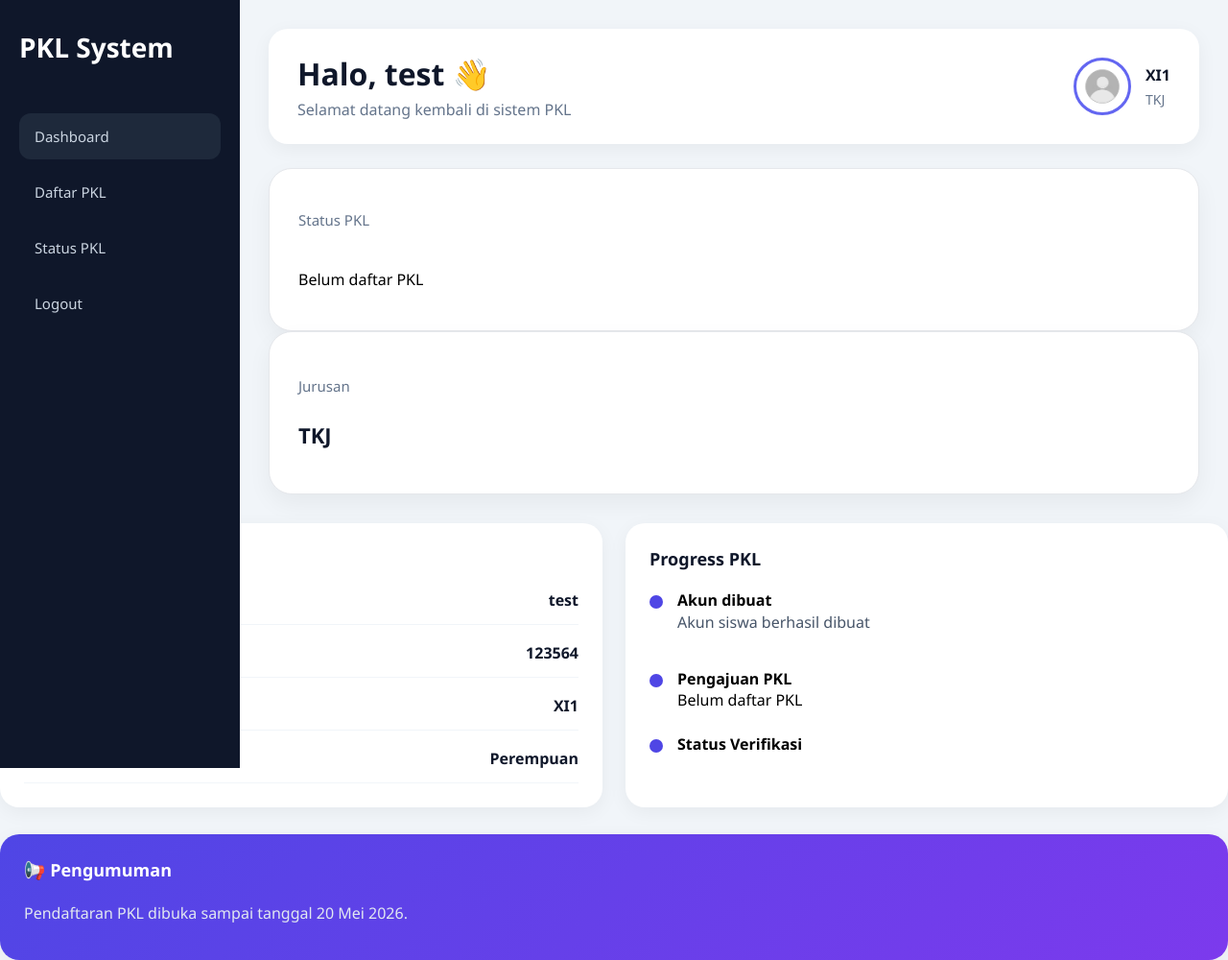
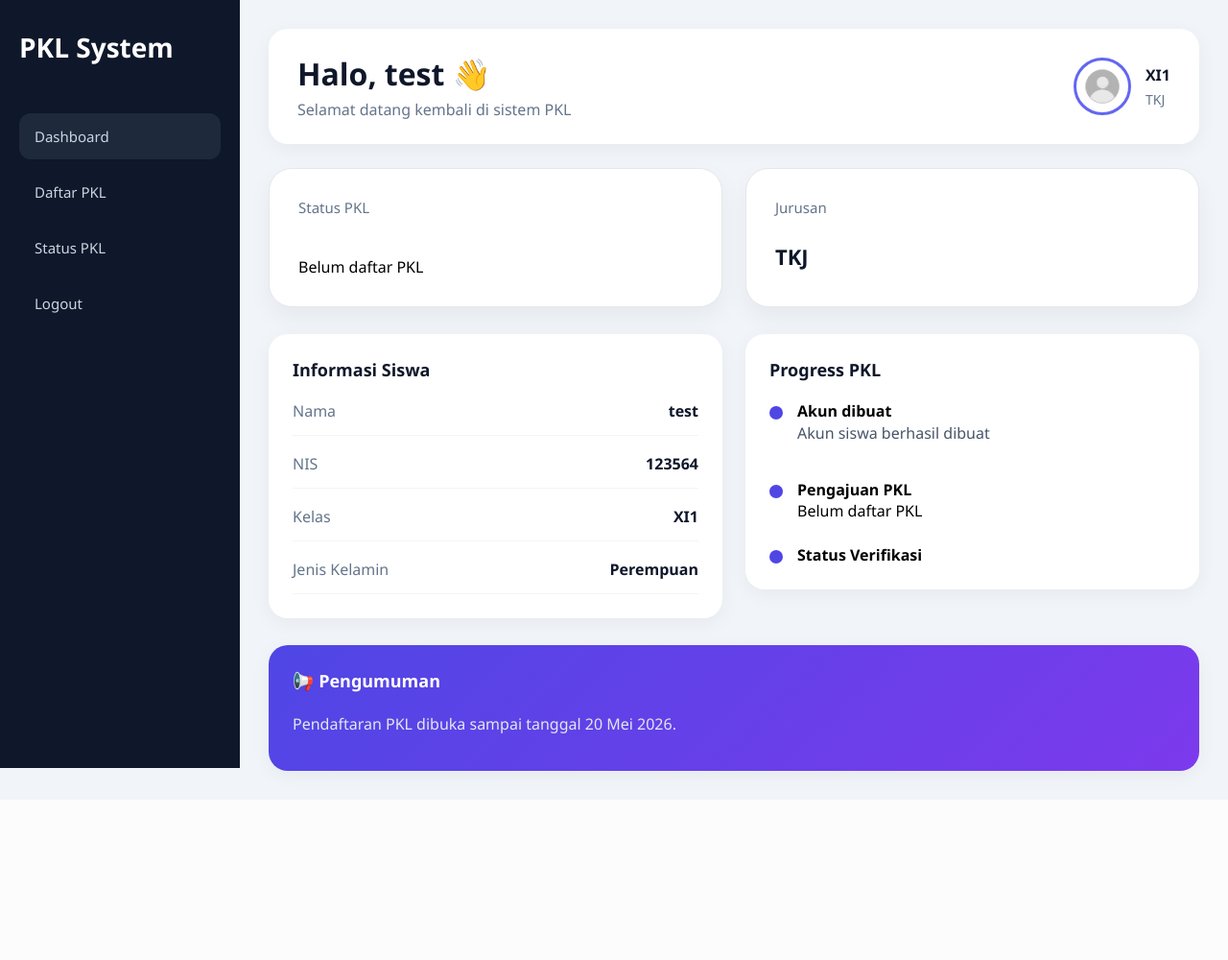
Before and after one commit to Ciciindriani-dot/pkl, a PHP site: page /dashboard/siswa.php in a window 1280 px wide. Shown: the whole page at 96% size. After the commit the page ends 818 px from the top, so only its background shows below. Run offline with PHP 8.4, Linux system fonts and the light colour scheme; a user stored in the database is signed in; data comes from the database, SQL or seed files in the repository.

Commit message:
Perbaiki tampilan dashboard siswa

```diff
--- a/assets/dashboard.css
+++ b/assets/dashboard.css
@@ -1015,8 +1015,6 @@ body{
 
     border:1px solid #e5e7eb;
 
-    min-height:170px;
-
     display:flex;
 
     flex-direction:column;
@@ -1070,6 +1068,10 @@ body{
 
     border-radius:14px;
 
+    margin-top:10px;
+
+    width:100%;
+
 }
 
 .pendaftaran-item strong{
@@ -1106,12 +1108,14 @@ body{
 
         display:grid;
 
-    grid-template-columns:
-    1fr 1fr;
+        grid-template-columns: repeat(2, minmax(0,1fr));
 
         gap:24px;
 
+        align-items:start;
+
         margin-bottom:28px;
+
     }
 
 /* STUDENT INFO */
@@ -1216,55 +1220,18 @@ body{
 
 }
 
-/* =========================
-   INFO GRID
-========================= */
-
 .info-grid{
 
-    display:grid !important;
+    display:grid;
 
-    grid-template-columns:
-    repeat(3,minmax(0,1fr)) !important;
+    grid-template-columns:repeat(2,minmax(0,1fr));
 
-    gap:24px !important;
+    gap:24px;
 
     margin-bottom:28px;
 
     width:100%;
 }
-
-/* CARD */
-
-.siswa-info-card{
-
-    background:white;
-
-    padding:30px;
-
-    border-radius:24px;
-
-    border:1px solid #e5e7eb;
-
-    min-height:170px;
-
-    display:flex;
-
-    flex-direction:column;
-
-    justify-content:center;
-
-    box-shadow:
-    0 10px 25px rgba(0,0,0,.05);
-
-    transition:.3s;
-}
-
-.siswa-info-card:hover{
-
-    transform:translateY(-6px);
-}
-
 /* TEXT */
 
 .siswa-info-card span{
--- a/dashboard/daftar_pkl.php
+++ b/dashboard/daftar_pkl.php
@@ -60,6 +60,7 @@ $semua = $conn->query("
 
 </head>
 <body>
+
 
 <!-- =========================
      SIDEBAR
--- a/dashboard/siswa.php
+++ b/dashboard/siswa.php
@@ -155,13 +155,12 @@ while($row = $queryStatus->fetch_assoc()){
      INFO CARD
 ========================= -->
 
+<div class="info-grid">
+
     <!-- STATUS PKL -->
-
     <div class="siswa-info-card">
 
-    <span>
-        Status PKL
-    </span>
+        <span>Status PKL</span>
 
         <?php if(count($dataPkl) > 0) : ?>
 
@@ -176,9 +175,7 @@ while($row = $queryStatus->fetch_assoc()){
                     <br>
 
                     <span class="status-badge">
-
                         <?= ucfirst($data['status']); ?>
-
                     </span>
 
                 </div>
@@ -188,28 +185,19 @@ while($row = $queryStatus->fetch_assoc()){
         <?php else : ?>
 
             <p style="margin-top:15px;">
-
                 Belum daftar PKL
-
             </p>
 
         <?php endif; ?>
 
     </div>
 
-
-
     <!-- JURUSAN -->
-
     <div class="siswa-info-card">
 
-            <span>
-                Jurusan
-            </span>
+        <span>Jurusan</span>
 
-            <h2>
-                <?= $siswa['jurusan']; ?>
-            </h2>
+        <h2><?= $siswa['jurusan']; ?></h2>
 
     </div>
 
```
Lines whose indentation alone changed are shown as unchanged.
